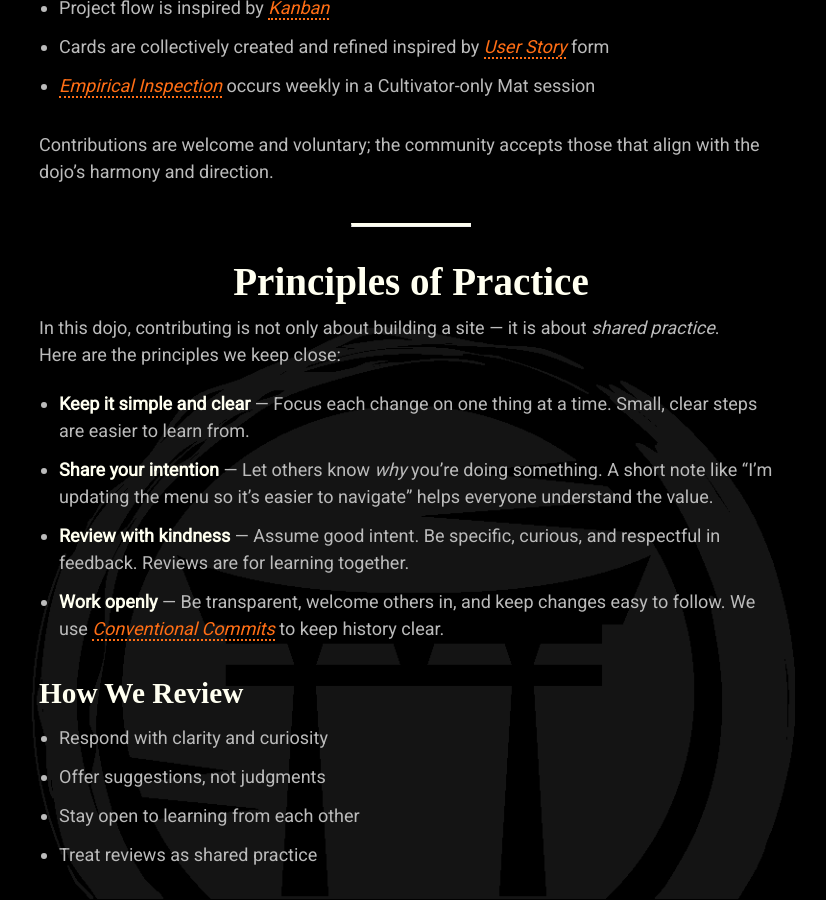
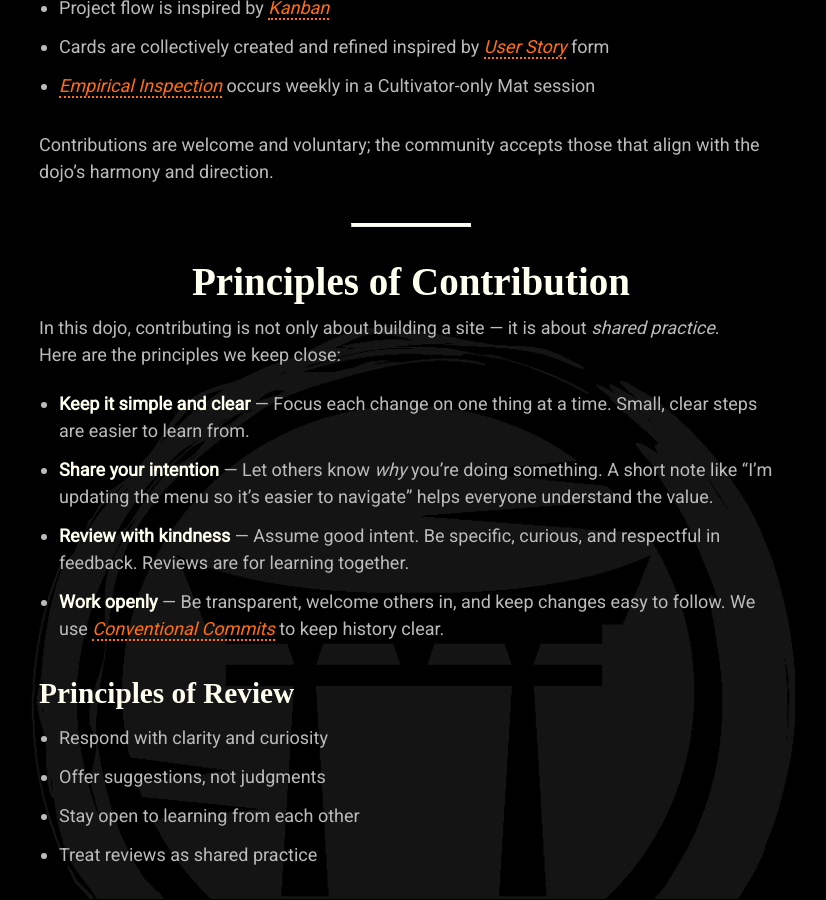
Before and after one commit to mindset-dojo/mindset-dojo.github.io, a Jekyll site: the page built from project.md, in a window 1280 px wide and 900 px high, scrolled down 914 px. Shown: the whole window, without its empty margins (229-1055 px from the left). Built offline with Jekyll 4.4.1, drawn with Linux system fonts in a browser that asks for light colours; some web fonts are replaced.

Commit message:
feat: Streamline project page principles

```diff
--- a/project.md
+++ b/project.md
@@ -34,7 +34,7 @@ Contributions are welcome and voluntary; the community accepts those that align
 
 ---
 
-## Principles of Practice
+## Principles of Contribution
 
 In this dojo, contributing is not only about building a site — it is about *shared practice*.
 Here are the principles we keep close:
@@ -44,7 +44,7 @@ Here are the principles we keep close:
 * **Review with kindness** — Assume good intent. Be specific, curious, and respectful in feedback. Reviews are for learning together.
 * **Work openly** — Be transparent, welcome others in, and keep changes easy to follow. We use [Conventional Commits](https://www.conventionalcommits.org/) to keep history clear.
 
-### How We Review
+### Principles of Review
 
 * Respond with clarity and curiosity
 * Offer suggestions, not judgments
```
